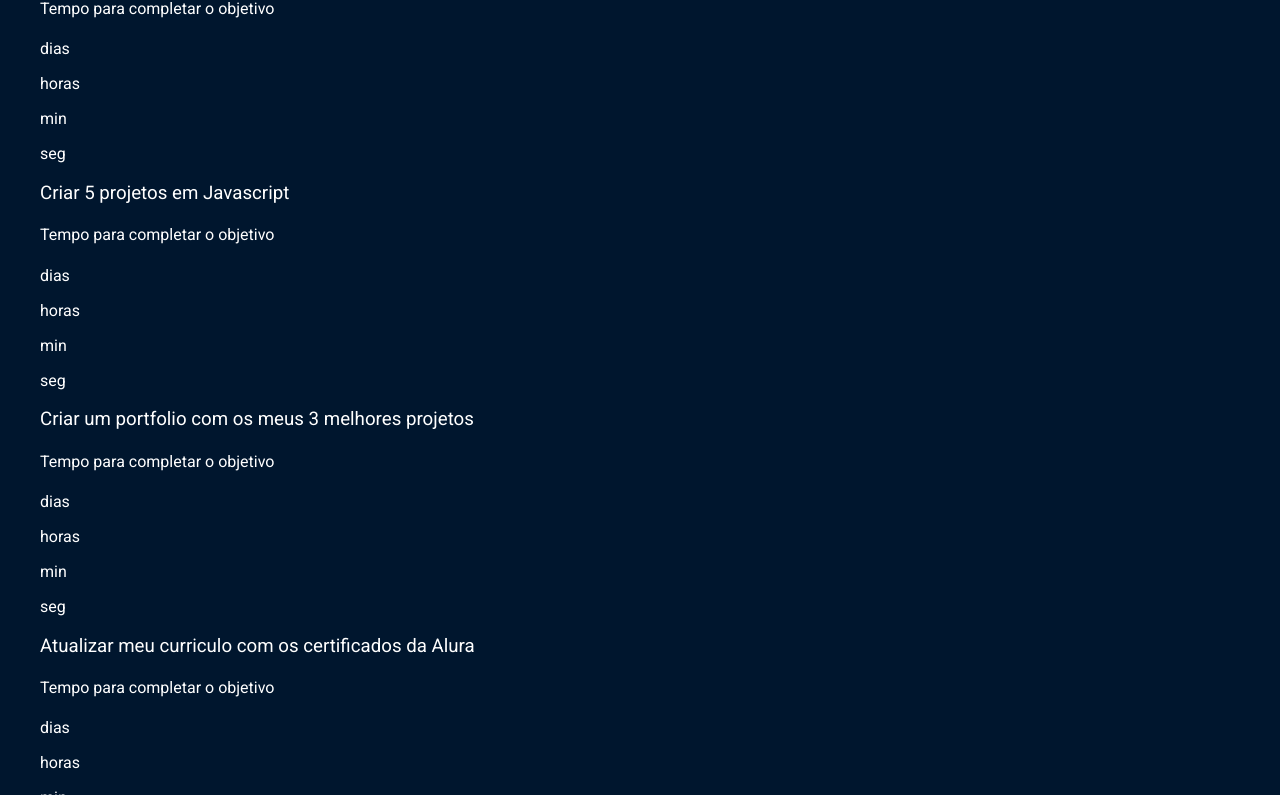
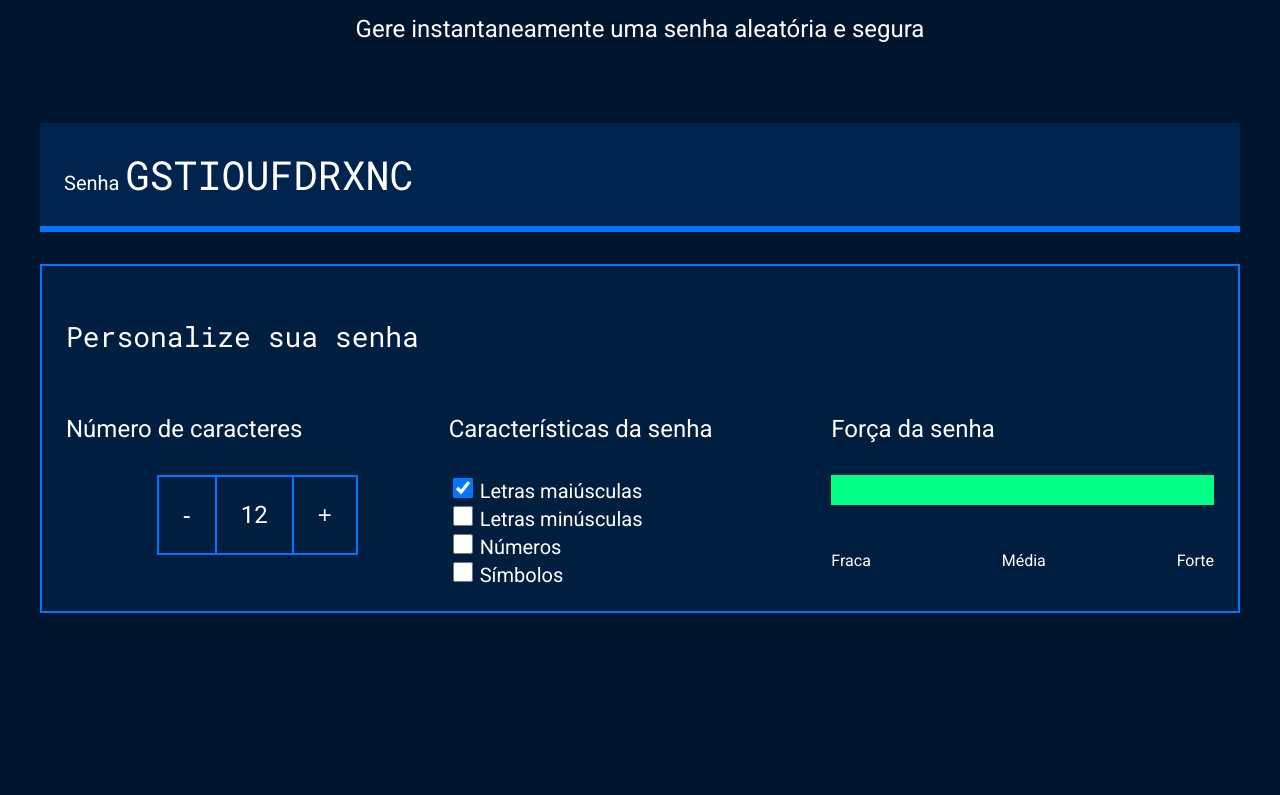
Before and after one commit to gaiteiro23/objetivos2024, a plain HTML site: page index.html in a window 1280 px wide. Shown: the part 180-975 px from the top of the page. After the commit the page ends 801 px from the top, so only its background shows below. Drawn offline with Linux system fonts and the light colour scheme.

Commit message:
index.html

```diff
--- a/index.html
+++ b/index.html
@@ -1,111 +1,62 @@
-
 <!DOCTYPE html>
 <html lang="pt-br">
 
 <head>
     <meta charset="UTF-8">
     <meta name="viewport" content="width=device-width, initial-scale=1.0">
-    <title>Meus objetivos do ano</title>
+    <title>Gerador de senha</title>
     <link rel="stylesheet" href="style.css">
 </head>
 
 <body>
-    <section class="conteudo-principal">
-        <h2 class="titulo-principal">Meus objetivos do ano<span>_</span></h2>
-        <div class="conteudo">
-            <div class="botoes">
-                <button class="botao ativo">Cursos na Alura</button>
-                <button class="botao">Criar projetos em Javascript</button>
-                <button class="botao">Criar um portfolio</button>
-                <button class="botao">Atualizar meu currículo</button>
-            </div>
-            <div class="abas-textos">
-                <div class="aba-conteudo ativo">
-                    <h3 class="aba-conteudo-titulo-principal">Estudar 4 cursos na Alura</h3>
-                    <h4 class="aba-conteudo-titulo-secundario">Tempo para completar o objetivo</h4>
-                    <div class="contador">
-                        <div class="contador-digito">
-                            <p class="contador-digito-numero" id="dias0"></p>
-                            <p class="contador-digito-texto">dias</p>
-                        </div>
-                        <div class="contador-digito">
-                            <p class="contador-digito-numero" id="horas0"></p>
-                            <p class="contador-digito-texto">horas</p>
-                        </div>
-                        <div class="contador-digito">
-                            <p class="contador-digito-numero" id="min0"></p>
-                            <p class="contador-digito-texto">min</p>
-                        </div>
-                        <div class="contador-digito">
-                            <p class="contador-digito-numero" id="seg0"></p>
-                            <p class="contador-digito-texto">seg</p>
-                        </div>
+    <section class="conteudo">
+        <div class="conteudo-titulo">
+            <img src="unlock.svg" alt="cadeado fechado">
+            <h2 class="titulo-principal">Gerador de senhas</h2>
+            <h3 class="titulo-secundario">Gere instantaneamente uma senha aleatória e segura</h3>
+        </div>
+        <div class="conteudo-senha">
+            <label for="senha">Senha</label>
+            <input name="senha" type="text" id="campo-senha" readonly>
+        </div>
+        <div class="parametro">
+            <h3 class="parametro-titulo">Personalize sua senha</h3>
+            <div class="parametro-coluna__senha">
+                <div class="parametro-senha">
+                    <h4 class="parametro-senha__titulo">Número de caracteres</h4>
+                    <div class="parametro-senha-botoes">
+                        <button class="parametro-senha__botao">-</button>
+                        <p class="parametro-senha__texto">12</p>
+                        <button class="parametro-senha__botao">+</button>
                     </div>
                 </div>
-                <div class="aba-conteudo">
-                    <h3 class="aba-conteudo-titulo-principal">Criar 5 projetos em Javascript</h3>
-                    <h4 class="aba-conteudo-titulo-secundario">Tempo para completar o objetivo</h4>
-                    <div class="contador">
-                        <div class="contador-digito">
-                            <p class="contador-digito-numero" id="dias1"></p>
-                            <p class="contador-digito-texto">dias</p>
-                        </div>
-                        <div class="contador-digito">
-                            <p class="contador-digito-numero" id="horas1"></p>
-                            <p class="contador-digito-texto">horas</p>
-                        </div>
-                        <div class="contador-digito">
-                            <p class="contador-digito-numero" id="min1"></p>
-                            <p class="contador-digito-texto">min</p>
-                        </div>
-                        <div class="contador-digito">
-                            <p class="contador-digito-numero" id="seg1"></p>
-                            <p class="contador-digito-texto">seg</p>
-                        </div>
+                <div class="parametro-senha">
+                    <h4 class="parametro-senha__titulo">Características da senha</h4>
+                    <div class="parametro-senha-checkbox">
+                        <input name="maiusculo" type="checkbox" class="checkbox" checked>
+                        <label for="maiusculo">Letras maiúsculas</label>
+                    </div>
+                    <div class="parametro-senha-checkbox">
+                        <input name="minusculo" type="checkbox" class="checkbox">
+                        <label for="minusculo">Letras minúsculas</label>
+                    </div>
+                    <div class="parametro-senha-checkbox">
+                        <input name="numero" type="checkbox" class="checkbox">
+                        <label for="numero">Números</label>
+                    </div>
+                    <div class="parametro-senha-checkbox">
+                        <input name="simbolo" type="checkbox" class="checkbox">
+                        <label for="simbolo">Símbolos</label>
                     </div>
                 </div>
-                <div class="aba-conteudo">
-                    <h3 class="aba-conteudo-titulo-principal">Criar um portfolio com os meus 3 melhores projetos</h3>
-                    <h4 class="aba-conteudo-titulo-secundario">Tempo para completar o objetivo</h4>
-                    <div class="contador">
-                        <div class="contador-digito">
-                            <p class="contador-digito-numero" id="dias2"></p>
-                            <p class="contador-digito-texto">dias</p>
-                        </div>
-                        <div class="contador-digito">
-                            <p class="contador-digito-numero" id="horas2"></p>
-                            <p class="contador-digito-texto">horas</p>
-                        </div>
-                        <div class="contador-digito">
-                            <p class="contador-digito-numero" id="min2"></p>
-                            <p class="contador-digito-texto">min</p>
-                        </div>
-                        <div class="contador-digito">
-                            <p class="contador-digito-numero" id="seg2"></p>
-                            <p class="contador-digito-texto">seg</p>
-                        </div>
-                    </div>
-                </div>
-                <div class="aba-conteudo">
-                    <h3 class="aba-conteudo-titulo-principal">Atualizar meu curriculo com os certificados da Alura</h3>
-                    <h4 class="aba-conteudo-titulo-secundario">Tempo para completar o objetivo</h4>
-                    <div class="contador">
-                        <div class="contador-digito">
-                            <p class="contador-digito-numero" id="dias3"></p>
-                            <p class="contador-digito-texto">dias</p>
-                        </div>
-                        <div class="contador-digito">
-                            <p class="contador-digito-numero" id="horas3"></p>
-                            <p class="contador-digito-texto">horas</p>
-                        </div>
-                        <div class="contador-digito">
-                            <p class="contador-digito-numero" id="min3"></p>
-                            <p class="contador-digito-texto">min</p>
-                        </div>
-                        <div class="contador-digito">
-                            <p class="contador-digito-numero" id="seg3"></p>
-                            <p class="contador-digito-texto">seg</p>
-                        </div>
+                <div class="parametro-senha">
+                    <h4 class="parametro-senha__titulo">Força da senha</h4>
+                    <div class="barra"></div>
+                    <div class="forca fraca"></div>
+                    <div class="parametro-senha-textos">
+                        <p>Fraca</p>
+                        <p>Média</p>
+                        <p>Forte</p>
                     </div>
                 </div>
             </div>
@@ -113,5 +64,4 @@
     </section>
     <script src="main.js"></script>
 </body>
-
 </html>
```
